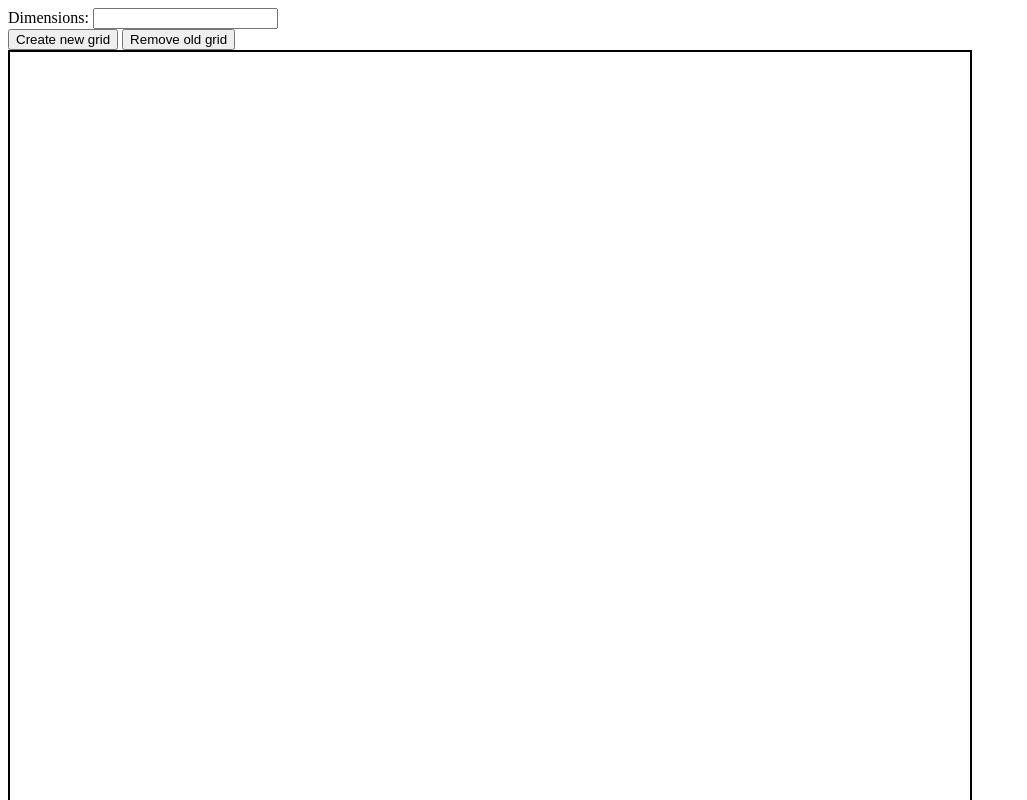
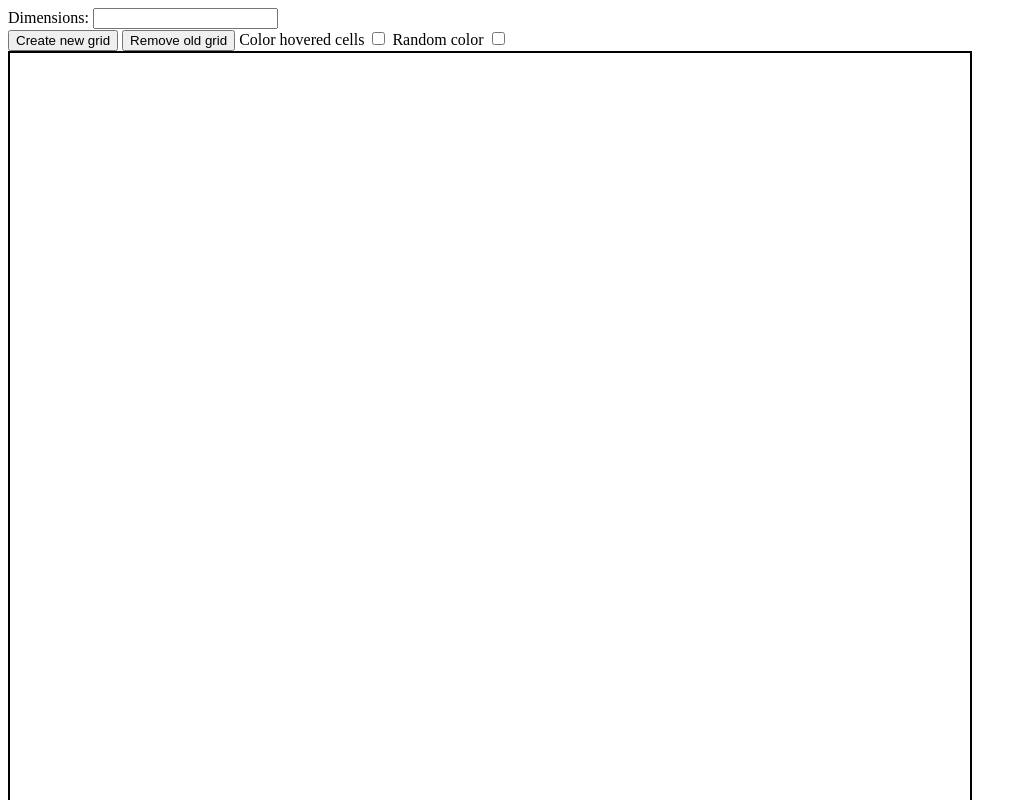
Before and after one commit to Tscharana/odin-etch-a-sketch, a plain HTML site: page index.html in a window 1280 px wide. Shown: the top 800 px of the page, without its empty margins (0-1027 px from the left). Drawn offline with Linux system fonts and the light colour scheme.

Commit message:
Create 2 checkboxes in html for hoverEffect and randomColor

```diff
--- a/index.html
+++ b/index.html
@@ -9,11 +9,15 @@
 </head>
 <body>
     <form>
-        <label for input>Dimensions:</label>
+        <label for="dimensions">Dimensions:</label>
         <input id="dimensions" type="number">
         <div id="currentDimensions"></div>
         <button id="createGridButton" type="submit">Create new grid</button>
         <button id="removeGridButton">Remove old grid</button>
+        <label for="hoverEffect">Color hovered cells</label>
+        <input id="hoverEffect" name="hoverEffect" type="checkbox">
+        <label for="randomColor">Random color</label>
+        <input id="randomColor" name="randomColor" type="checkbox">
     </form>
     <div id="container"></div>
 </body>
```
